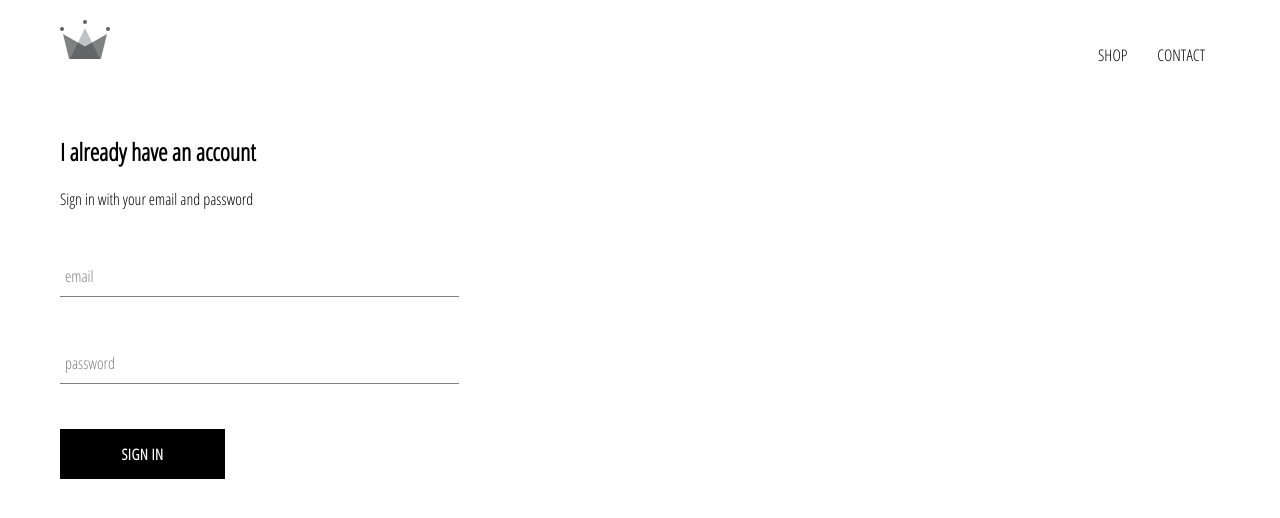
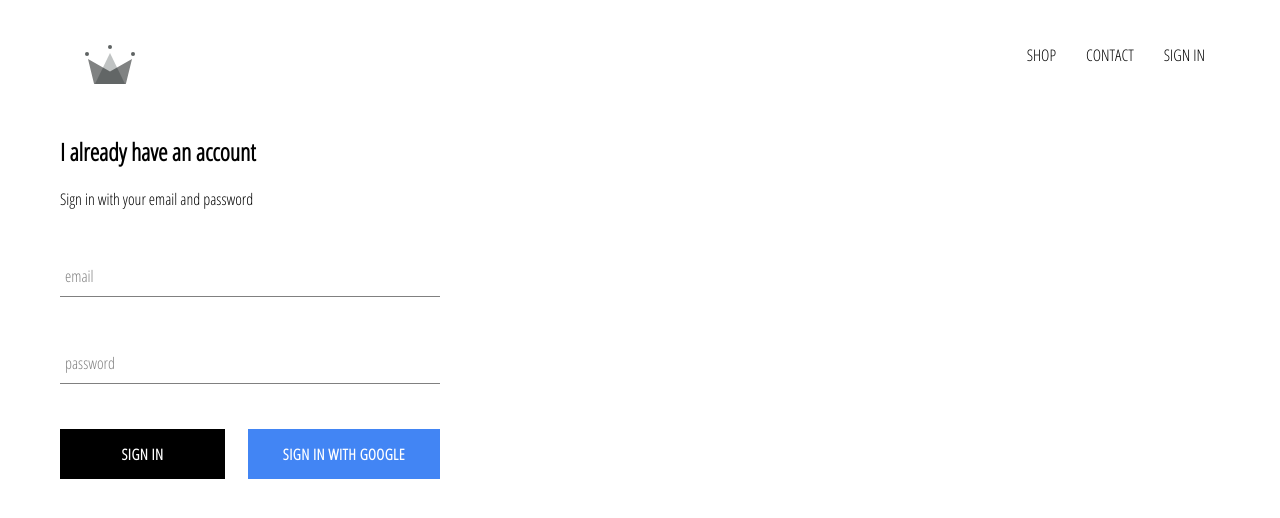
Before and after one commit to TTumyr/crwn, a React (Create React App) app: page /signin in a window 1280 px wide. Shown: the top 518 px of the page. Built offline with nearby package versions, Linux system fonts and the light colour scheme; no server answers.

Commit message:
added firebase

```diff
--- a/package.json
+++ b/package.json
@@ -6,6 +6,7 @@
     "@testing-library/jest-dom": "^4.2.4",
     "@testing-library/react": "^9.3.2",
     "@testing-library/user-event": "^7.1.2",
+    "firebase": "^7.9.3",
     "node-sass": "^4.13.1",
     "react": "^16.13.0",
     "react-dom": "^16.13.0",
--- a/src/App.css
+++ b/src/App.css
@@ -7,3 +7,7 @@ a {
   text-decoration: none;
   color: black;
 }
+
+* {
+  box-sizing: border-box;
+}
--- a/src/App.js
+++ b/src/App.js
@@ -4,13 +4,34 @@ import HomePage from "./pages/homepage/homepage.component";
 import ShopPage from "./pages/shop/shop.component";
 import Header from "./components/header/header.component";
 import SignInAndSignUpPage from "./pages/sign-in-and-sign-up/sign-in-and-sign-up";
+import { auth } from "./firebase/firebase.utils";
 
 import "./App.css";
 
-function App() {
+class App extends React.Component {
+  constructor() {
+    super();
+
+    this.state = {
+      currentUser: null
+    };
+  }
+
+  unsubscribeFromAuth = null;
+
+  componentDidMount() {
+    auth.onAuthStateChanged(user => {
+      this.setState({ currentUser: user });
+    });
+  }
+  componentWillUnmount() {
+    this.unsubscribeFromAuth();
+  }
+
+  render() {
     return (
       <div>
-      <Header />
+        <Header currentUser={this.state.currentUser} />
         <Switch>
           <Route exact path="/" component={HomePage} />
           <Route exact path="/shop" component={ShopPage} />
@@ -19,5 +40,6 @@ function App() {
       </div>
     );
   }
+}
 
 export default App;
--- a/src/components/custom-button/custom-button.component.jsx
+++ b/src/components/custom-button/custom-button.component.jsx
@@ -2,8 +2,11 @@ import React from "react";
 
 import "./custom-button.styles.scss";
 
-const CustomButton = ({ children, ...otherProps }) => (
-  <button className="custom-button" {...otherProps}>
+const CustomButton = ({ children, isGoogleSignIn, ...otherProps }) => (
+  <button
+    className={`${isGoogleSignIn ? "google-sign-in" : ""} custom-button`}
+    {...otherProps}
+  >
     {children}
   </button>
 );
--- a/src/components/custom-button/custom-button.styles.scss
+++ b/src/components/custom-button/custom-button.styles.scss
@@ -19,4 +19,12 @@
     color: black;
     border: 1px solid black;
   }
+  &.google-sign-in {
+    background-color: #4285f4;
+    color: white;
+    &:hover {
+      background-color: #357ae8;
+      border: none;
+    }
+  }
 }
--- a/src/components/form-input/form-input.component.jsx
+++ b/src/components/form-input/form-input.component.jsx
@@ -2,7 +2,8 @@ import React from "react";
 
 import "./form-input.styles.scss";
 
-const FormInput = ({ handleChange, label, ...otherProps }) => (
+const FormInput = ({ handleChange, label, ...otherProps }) => {
+  return (
     <div className="group">
       <input className="form-input" onChange={handleChange} {...otherProps} />
       {label ? (
@@ -16,5 +17,5 @@ const FormInput = ({ handleChange, label, ...otherProps }) => (
       ) : null}
     </div>
   );
-
+};
 export default FormInput;
--- a/src/components/header/header.component.jsx
+++ b/src/components/header/header.component.jsx
@@ -1,12 +1,13 @@
 import React from "react";
 import { Link } from "react-router-dom";
 import { ReactComponent as Logo } from "../../assets/crown.svg";
+import { auth } from "../../firebase/firebase.utils";
 import "./header.styles.scss";
 
-const Header = () => (
+const Header = ({ currentUser }) => (
   <div className="header">
-    <Link classname="logo-container" to="/">
-      <Logo classname="logo" />
+    <Link className="logo-container" to="/">
+      <Logo className="logo" />
     </Link>
     <div className="options">
       <Link className="option" to="/shop">
@@ -15,6 +16,21 @@ const Header = () => (
       <Link className="option" to="/shop">
         CONTACT
       </Link>
+      {currentUser ? (
+        <div
+          className="option"
+          onClick={() => {
+            auth.signOut();
+          }}
+        >
+          {" "}
+          SIGN OUT
+        </div>
+      ) : (
+        <Link className="option" to="/signin">
+          SIGN IN
+        </Link>
+      )}
     </div>
   </div>
 );
--- a/src/components/header/header.styles.scss
+++ b/src/components/header/header.styles.scss
@@ -20,6 +20,7 @@
 
     .option {
       padding: 10px 15px;
+      cursor: pointer;
     }
   }
 }
--- a/src/components/sign-in/sign-in.component.jsx
+++ b/src/components/sign-in/sign-in.component.jsx
@@ -1,6 +1,7 @@
 import React from "react";
 import FormInput from "../../components/form-input/form-input.component";
 import CustomButton from "../../components/custom-button/custom-button.component";
+import { signInWithGoogle } from "../../firebase/firebase.utils";
 import "./sign-in.styles.scss";
 
 class SignIn extends React.Component {
@@ -32,23 +33,25 @@ class SignIn extends React.Component {
           <FormInput
             name="email"
             type="email"
+            handleChange={this.HandleChange}
             value={this.state.email}
-            handleChange={this.HandleChange}
             label="email"
             required
           />
           <FormInput
             name="password"
             type="password"
+            handleChange={this.HandleChange}
             value={this.state.password}
-            handleChange={this.HandleChange}
             label="password"
             required
           />
-          <CustomButton type="submit" value="submit form">
-            {" "}
-            Sign In{" "}
-          </CustomButton>
+          <div className="buttons">
+            <CustomButton type="submit"> Sign In </CustomButton>
+            <CustomButton onClick={signInWithGoogle} isGoogleSignIn>
+              Sign in with Google
+            </CustomButton>
+          </div>
         </form>
       </div>
     );
--- a/src/components/sign-in/sign-in.styles.scss
+++ b/src/components/sign-in/sign-in.styles.scss
@@ -1,9 +1,13 @@
 .sign-in {
-  width: 30vw;
+  width: 380px;
   display: flex;
   flex-direction: column;
 
   .title {
     margin: 10px 0;
   }
+  .buttons {
+    display: flex;
+    justify-content: space-between;
+  }
 }
--- /dev/null
+++ b/src/firebase/firebase.utils.js
@@ -0,0 +1,25 @@
+import firebase from "firebase/app";
+import "firebase/firestore";
+import "firebase/auth";
+
+const config = {
+  apiKey: "AIzaSyCldnwgsafxv5iyFT8STEl_Xp-gdQNyPfE",
+  authDomain: "crwn-db-a.firebaseapp.com",
+  databaseURL: "https://crwn-db-a.firebaseio.com",
+  projectId: "crwn-db-a",
+  storageBucket: "crwn-db-a.appspot.com",
+  messagingSenderId: "207451249509",
+  appId: "1:207451249509:web:cc0c2a5fc37a2f029f5f8c",
+  measurementId: "G-QT7XNBD9E0"
+};
+
+firebase.initializeApp(config);
+
+export const auth = firebase.auth();
+export const firestore = firebase.firestore();
+
+const provider = new firebase.auth.GoogleAuthProvider();
+provider.setCustomParameters({ promt: "select_account" });
+export const signInWithGoogle = () => auth.signInWithPopup(provider);
+
+export default firebase;
```
Also changed, not shown: 1 other file (tests, documents, lock files or other folders). Lines whose indentation alone changed are shown as unchanged.
